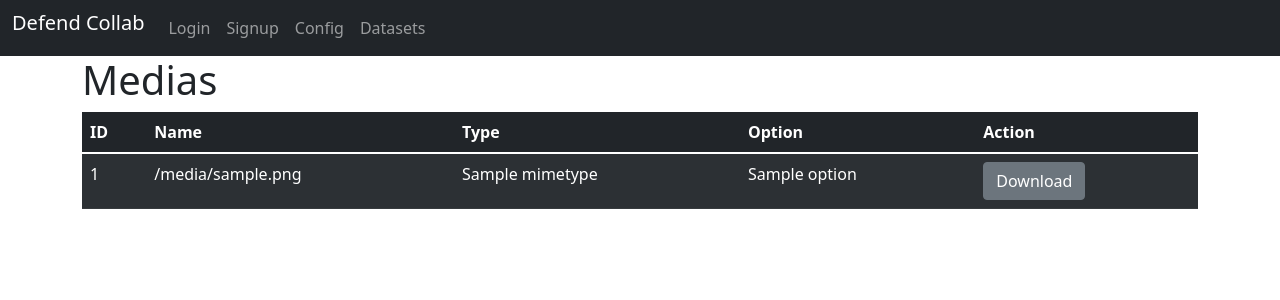
After one commit to sarrautejules/defendCollab, a Flask app: template services/web/project/templates/medias.html in a window 1280 px wide. The commit adds this page. Shown: the top 300 px of the page. Run offline with Flask 2, Linux system fonts and the light colour scheme; the template is opened without the code that fills it: most values are stand-ins (such as "Sample title", 1, 10 or a date in 2020); parts of the project's set-up code (start-up, migrations or seed data) failed here and were passed over.

Commit message:
nouveau template

```diff
--- a/services/web/project/__init__.py
+++ b/services/web/project/__init__.py
@@ -87,15 +87,16 @@ def media_files(id):
     except Exception as e:
         return "Le média n'existe pas", 404
 
-@app.route("/list")
+@app.route("/media")
 def list_files():
-    media = Media.query.all()
-    mediaArr = []
-    for media in media:
-        mediaArr.append(media.toDict())
-    return jsonify(mediaArr)
+    medias = Media.query.all()
+    return render_template('medias.html', medias=medias)
+    # mediaArr = []
+    # for media in media:
+    #     mediaArr.append(media.toDict())
+    # return jsonify(mediaArr)
 
-@app.route("/configlist")
+@app.route("/config")
 def list_config():
     dataset = Dataset.query.all()
     datasetArr = []
@@ -112,7 +113,7 @@ def get_config(id):
     except Exception as e:
         return "Le json a été mal formaté pour ce Dataset", 500
 
-@app.route("/config", methods=["GET", "POST"])
+@app.route("/config/add", methods=["GET", "POST"])
 @token_required
 def config_path(current_user):
     try:
--- a/services/web/project/templates/base.html
+++ b/services/web/project/templates/base.html
@@ -24,6 +24,9 @@
           <a class="nav-link" href="/user/register">Signup</a>
         </li>
         <li class="nav-item">
+          <a class="nav-link" href="/config/add">Config</a>
+        </li>
+        <li class="nav-item">
           <a class="nav-link" href="/">Datasets</a>
         </li>
       </ul>
--- a/services/web/project/templates/datasets.html
+++ b/services/web/project/templates/datasets.html
@@ -13,7 +13,7 @@
     {% for project in projects %}
       <tr>
         <td><span class="align-baseline">{{project.projectName}}</span></td>
-        <td><a class="btn btn-primary" href="/upload/{{project.id}}">Upload</a> | <a class="btn btn-light" href="/upload/{{project.id}}">Download</a></td>
+        <td><a class="btn btn-primary" href="/upload/{{project.id}}">Upload</a> | <a class="btn btn-light" href="/media">Download</a></td>
       </tr>
     {% endfor %}
   </tbody>
--- /dev/null
+++ b/services/web/project/templates/medias.html
@@ -0,0 +1,27 @@
+{% extends 'base.html' %}
+{% block title %}Medias{% endblock %}
+{% block h1 %}Medias{% endblock %}
+{% block content %}
+<table class="table table-dark table-striped">
+	<thead>
+		<tr>
+			<th>ID</th>
+			<th>Name</th>
+            <th>Type</th>
+            <th>Option</th>
+            <th>Action</th>
+		</tr>
+	</thead>
+  <tbody>
+    {% for media in medias %}
+      <tr>
+        <td><span class="align-baseline">{{media.id}}</span></td>
+        <td><span class="align-baseline">{{media.filename}}</span></td>
+        <td><span class="align-baseline">{{media.mimetype}}</span></td>
+        <td><span class="align-baseline">{{media.option}}</span></td>
+        <td><a target="_blank" class="btn btn-secondary" href="media/{{media.id}}">Download</a></td>
+      </tr>
+    {% endfor %}
+  </tbody>
+</table>
+{% endblock %}
```
